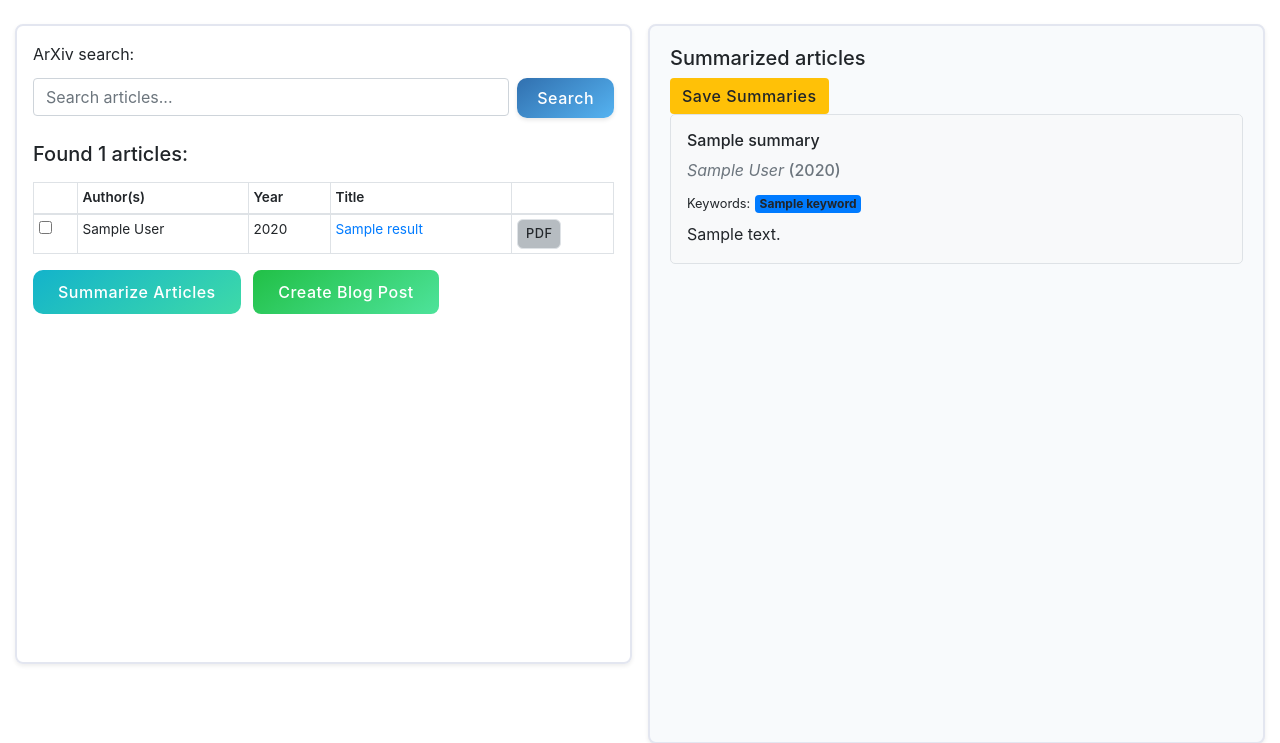
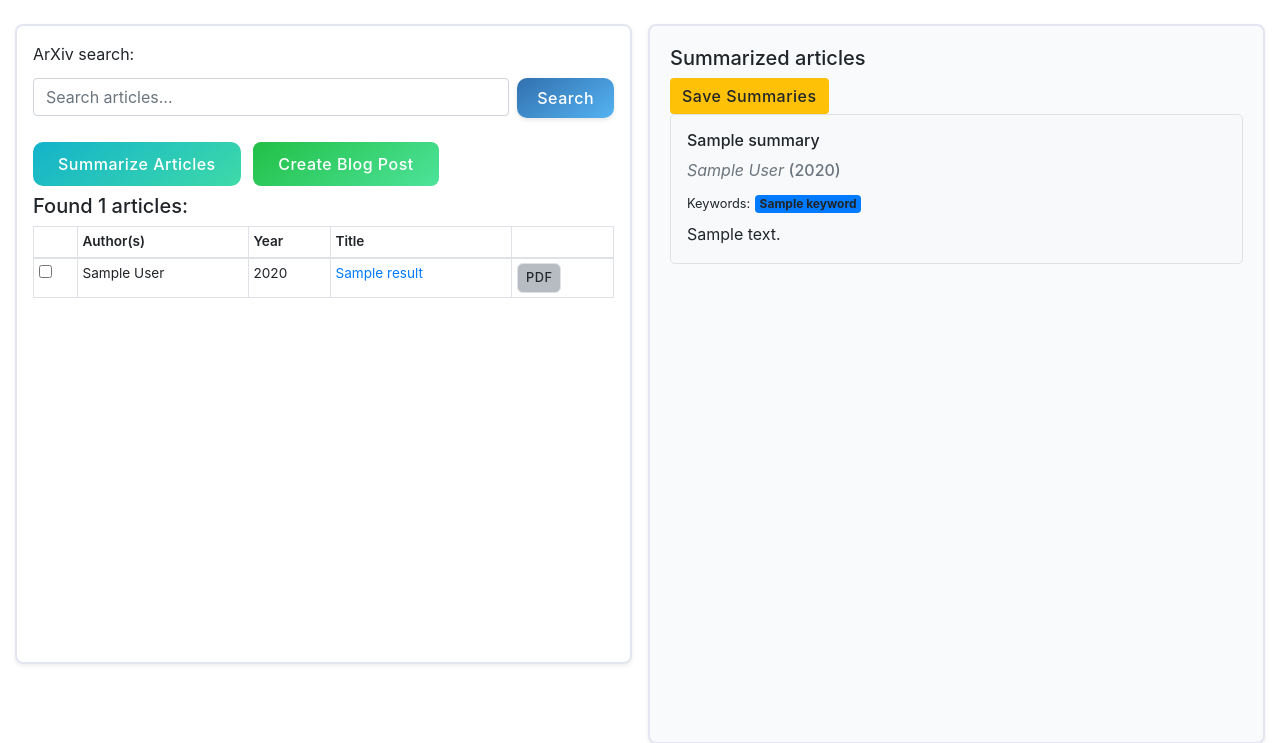
Before and after one commit to ruokokoski/AI-research-assistant, a Flask app: template src/templates/index.html in a window 1280 px wide. Shown: the part 42-785 px from the top of the page. Run offline with Flask 3, Linux system fonts and the light colour scheme; the template is opened without the code that fills it: most values are stand-ins (such as "Sample title", 1, 10 or a date in 2020); some libraries are stand-ins or nearby versions.

Commit message:
Small improvements

```diff
--- a/src/app.py
+++ b/src/app.py
@@ -5,9 +5,7 @@ from services.arxiv_service import search_arxiv
 from services.summarizer import summarize_pdf_from_url, save_summaries
 from dotenv import load_dotenv
 from datetime import datetime
-from collections import Counter
 from uuid import uuid4
-#from flask import g
 
 SUMMARY_STORE = {}
 
@@ -40,6 +38,7 @@ def search():
         return redirect("/")
 
     session['search_results'] = results
+    session['last_query'] = search_query
     return render_template("index.html", results=results)
 
 @app.route("/process-marked", methods=["POST"])
@@ -59,7 +58,6 @@ def process_marked():
     try:
         if action == "summarize":
             summaries = []
-            #all_keywords = []
             for url in valid_urls:
                 article = article_map.get(url)
                 if not article:
@@ -74,17 +72,14 @@ def process_marked():
                     "content": summary['summary'],
                     "keywords": summary['keywords']
                 })
-                #all_keywords.extend(summary['keywords'])
-            #top_keywords = [kw for kw, _ in Counter(all_keywords).most_common(5)]
+
             summary_id = str(uuid4())
             SUMMARY_STORE[summary_id] = summaries
             session['summary_id'] = summary_id
 
             return render_template("index.html",
-                                results=search_results,
-                                summarized_content=summaries,
-                                #top_keywords=top_keywords
-                                )
+                                   results=search_results,
+                                   summarized_content=summaries)
 
         elif action == "blog":
             # Implement blog post generation logic here
@@ -103,7 +98,8 @@ def save_summaries_route():
 
     try:
         summaries = SUMMARY_STORE[summary_id]
-        output = save_summaries(summaries)
+        query = session.get('last_query', 'N/A')
+        output = save_summaries(summaries, query)
 
         timestamp = datetime.now().strftime("%Y%m%d_%H%M")
         filename = f"summaries_{timestamp}.txt"
--- a/src/services/summarizer.py
+++ b/src/services/summarizer.py
@@ -86,11 +86,12 @@ def extract_keywords(text):
 
     return [kw.strip().lower() for kw in result.content.split(",") if kw.strip()]
 
-def save_summaries(summaries):
+def save_summaries(summaries, query):
     output = BytesIO()
     timestamp = datetime.now().strftime("%Y-%m-%d %H:%M")
 
     output.write(f"Research Summaries ({timestamp})\n".encode('utf-8'))
+    output.write(f"Original search query: {query}\n".encode('utf-8'))
     line = f"\n{'='*80}\n\n"
     output.write(line.encode('utf-8'))
 
--- a/src/static/scripts.js
+++ b/src/static/scripts.js
@@ -29,6 +29,12 @@ window.addEventListener("load", () => {
   });
 
   processForm.addEventListener("submit", event => {
+    const selected = processForm.querySelectorAll("input[name='selected_articles']:checked");
+
+    if (selected.length === 0) {
+      return;
+    }
+
     if (clickedButton && clickedButton.value === "summarize") {
       const confirmed = confirm("Are you sure you want to summarize the selected articles?");
       if (!confirmed) {
--- a/src/templates/index.html
+++ b/src/templates/index.html
@@ -33,7 +33,11 @@ Home
 
             {% if results %}
             <form method="POST" action="/process-marked" id="process_form">
-                <h5 class="mb-3">Found {{ results|length }} articles:</h5>
+                <div class="mb-2">
+                    <button type="submit" name="action" value="summarize" class="btn btn-info mr-2">Summarize Articles</button>
+                    <button type="submit" name="action" value="blog" class="btn btn-success">Create Blog Post</button>
+                </div>
+                <h5 class="mb-2">Found {{ results|length }} articles:</h5>
                 <table class="table table-bordered table-sm">
                     <thead>
                         <tr>
@@ -64,10 +68,7 @@ Home
                     {% endfor %}
                 </tbody>
                 </table>
-                <div class="mt-3">
-                    <button type="submit" name="action" value="summarize" class="btn btn-info mr-2">Summarize Articles</button>
-                    <button type="submit" name="action" value="blog" class="btn btn-success">Create Blog Post</button>
-                </div>
+
             </form>
             {% endif %}
         </div>
```
